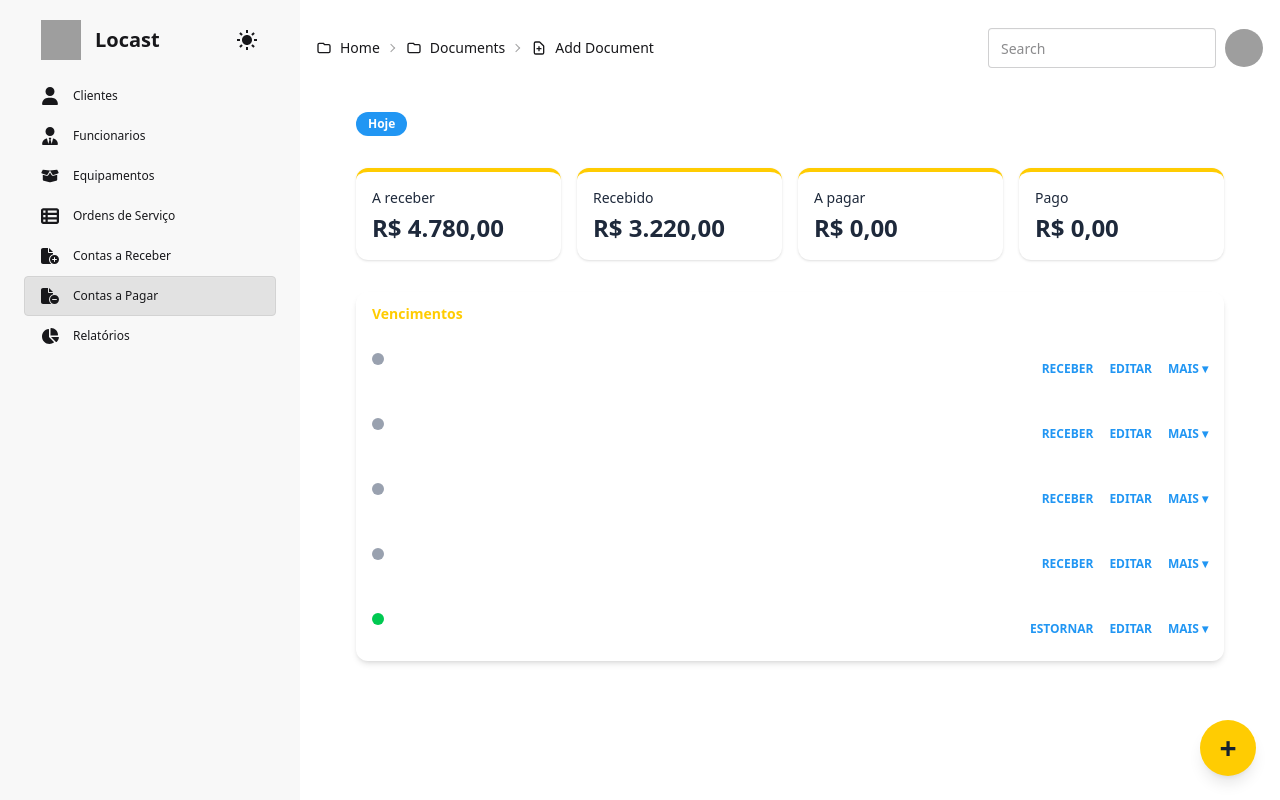
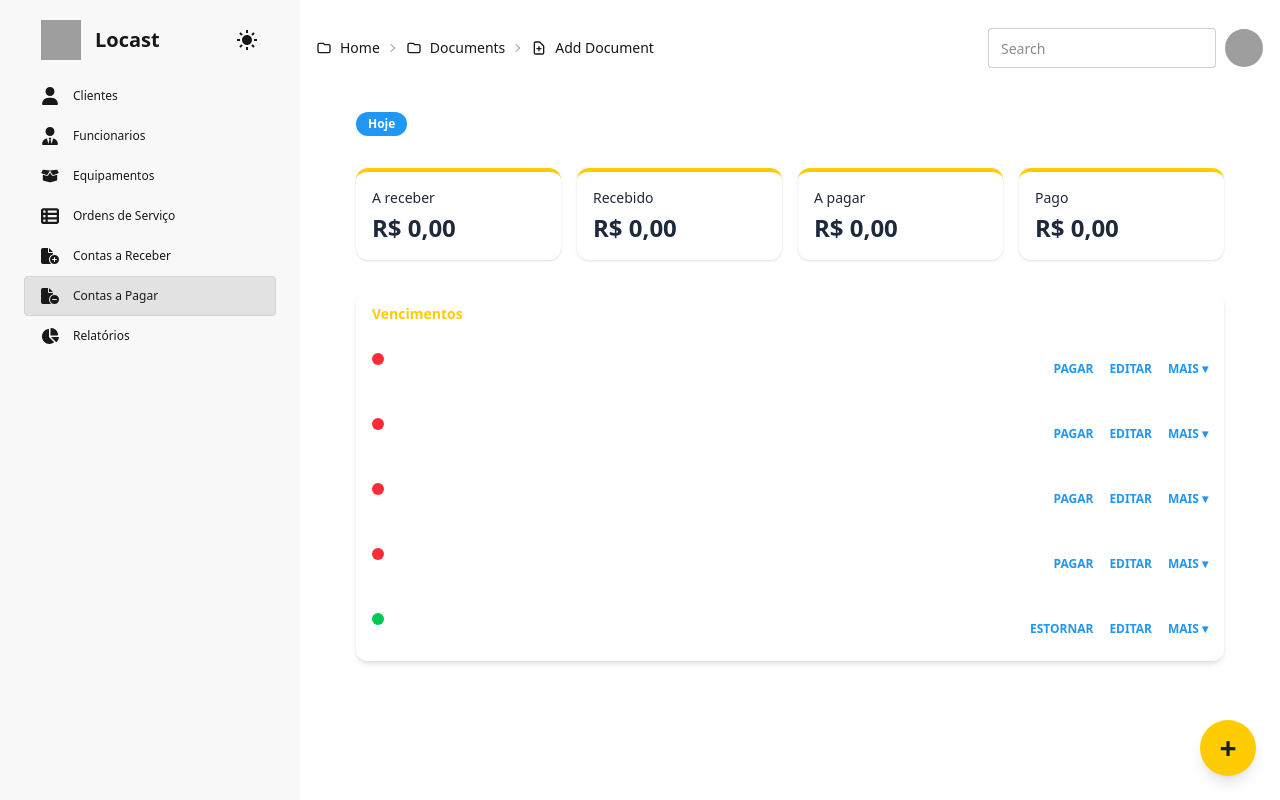
Before and after one commit to GabrielEger2/locast-mvp, a Next.js app: page /contas-pagar in a window 1280 px wide. Shown: the top 800 px of the page. Built offline with nearby package versions, Linux system fonts and the light colour scheme; grey boxes are pictures that could not be loaded.

Commit message:
Ajuste tela de pagamentos

```diff
--- a/src/app/contas-pagar/page.tsx
+++ b/src/app/contas-pagar/page.tsx
@@ -28,51 +28,51 @@ const ContasPagar = () => {
     {
       id: '1',
       data: '2025-06-01',
-      entidade: 'PRELLOG PRE‑FABRICADOS LTDA',
-      descricao: 'Documento 9688',
-      valor: 480,
+      entidade: 'OFICINA MECÂNICA PESADA LTDA',
+      descricao: 'Manutenção Guindaste Liebherr LTM 1200',
+      valor: -4800,
       parcela: '2/5',
-      tipo: 'Receber',
+      tipo: 'Pagar',
       recebido: false,
     },
     {
       id: '2',
       data: '2025-06-01',
-      entidade: 'PRELLOG PRE‑FABRICADOS LTDA',
-      descricao: 'Documento 9688',
-      valor: 1000,
+      entidade: 'POSTO DIESEL MASTER',
+      descricao: 'Abastecimento frota - NF 2453',
+      valor: -12500,
       parcela: '4/4',
-      tipo: 'Receber',
+      tipo: 'Pagar',
       recebido: false,
     },
     {
       id: '3',
       data: '2025-06-01',
-      entidade: 'PRELLOG PRE‑FABRICADOS LTDA',
-      descricao: 'Documento 9688',
-      valor: 300,
+      entidade: 'SEGUROS PROTEÇÃO TOTAL',
+      descricao: 'Seguro anual guindastes',
+      valor: -8300,
       parcela: '4/4',
-      tipo: 'Receber',
+      tipo: 'Pagar',
       recebido: false,
     },
     {
       id: '4',
       data: '2025-06-01',
-      entidade: 'PRELLOG PRE‑FABRICADOS LTDA',
-      descricao: 'Documento 9688',
-      valor: 3000,
-      parcela: '2/4',
-      tipo: 'Receber',
+      entidade: 'FOLHA DE PAGAMENTO',
+      descricao: 'Salários Operadores',
+      valor: -15000,
+      parcela: '1/1',
+      tipo: 'Pagar',
       recebido: false,
     },
     {
       id: '5',
       data: '2025-06-01',
-      entidade: 'PLASC ‑ PLÁSTICOS SANTA CATARINA LTDA',
-      descricao: 'Documento 5387',
-      valor: 3220,
+      entidade: 'PNEUS GIGANTE LTDA',
+      descricao: 'Troca pneus caminhão munck',
+      valor: -6220,
       parcela: '1/1',
-      tipo: 'Receber',
+      tipo: 'Pagar',
       recebido: true,
     },
   ]
```
